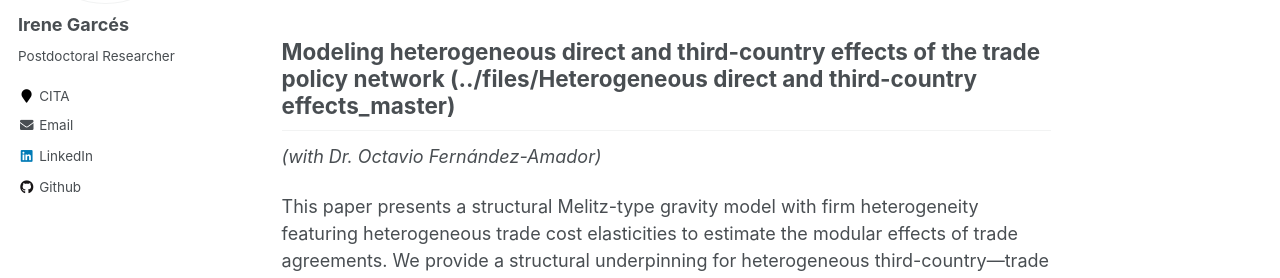
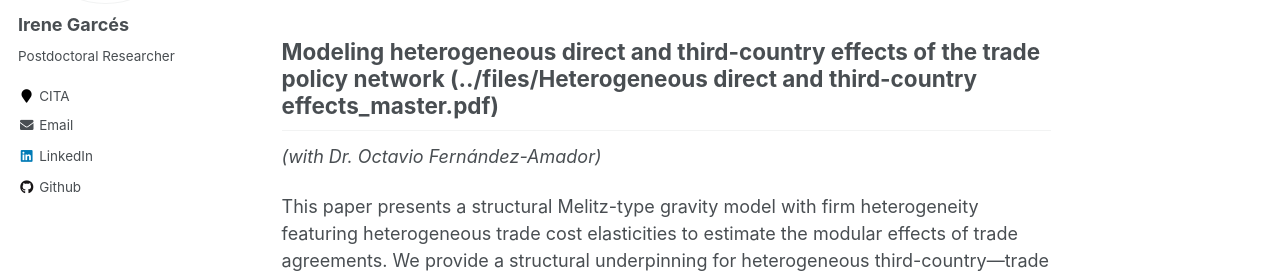
Before and after one commit to IreneGarces/irenegarces.github.io, a Jekyll site: the page built from _pages/research.md, in a window 1280 px wide and 900 px high, scrolled down 888 px. Shown: the part 222-500 px from the top of the window. Built offline with Jekyll 4.4.1, drawn with Linux system fonts in a browser that asks for light colours.

Commit message:
Update research.md

```diff
--- a/_pages/research.md
+++ b/_pages/research.md
@@ -32,7 +32,7 @@ heterogeneity with respect to the intensity, coverage, and structure of regulati
 Enabled by detailed product-level regulatory data based on coded reviews of national legislation, we illustrate the different channels of regulatory heterogeneity
 at the country- and sector-level. We construct well-established descriptive indicators and more recently developed measures of regulatory distance to identify patterns of non-tariff measures via principal component analysis, clustering techniques, and association analysis. The findings motivate separate treatment of the different heterogeneity dimensions in  the assessment of non-tariff measures in international trade. Outputs of the analysis are transferred to a database available at different sectoral aggregations that can be used for example in gravity-type analysis.
 
-## Modeling heterogeneous direct and third-country effects of the trade policy network (../files/Heterogeneous direct and third-country effects_master)
+## Modeling heterogeneous direct and third-country effects of the trade policy network (../files/Heterogeneous direct and third-country effects_master.pdf)
 *(with Dr. Octavio Fernández-Amador)*
 
 This paper presents a structural Melitz-type gravity model with firm heterogeneity featuring heterogeneous trade cost elasticities to estimate the modular
```
